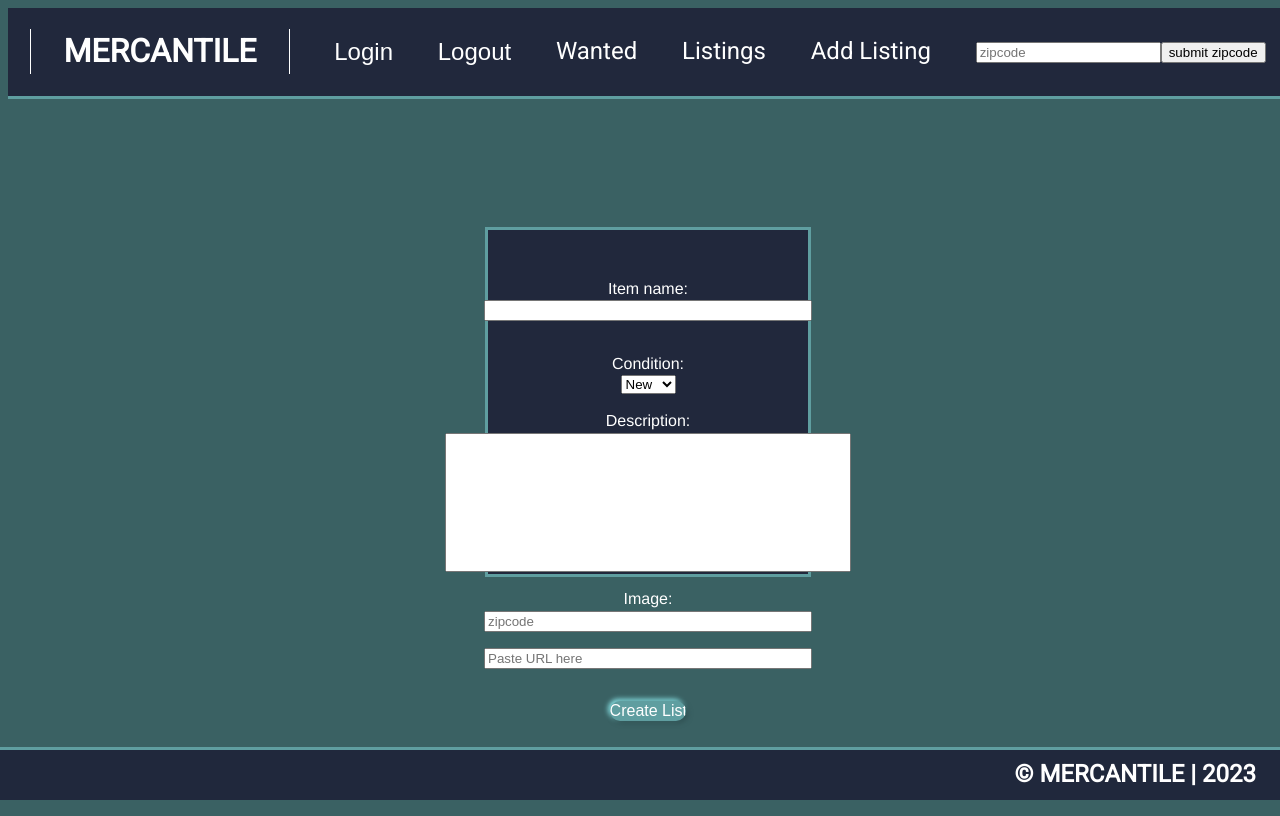
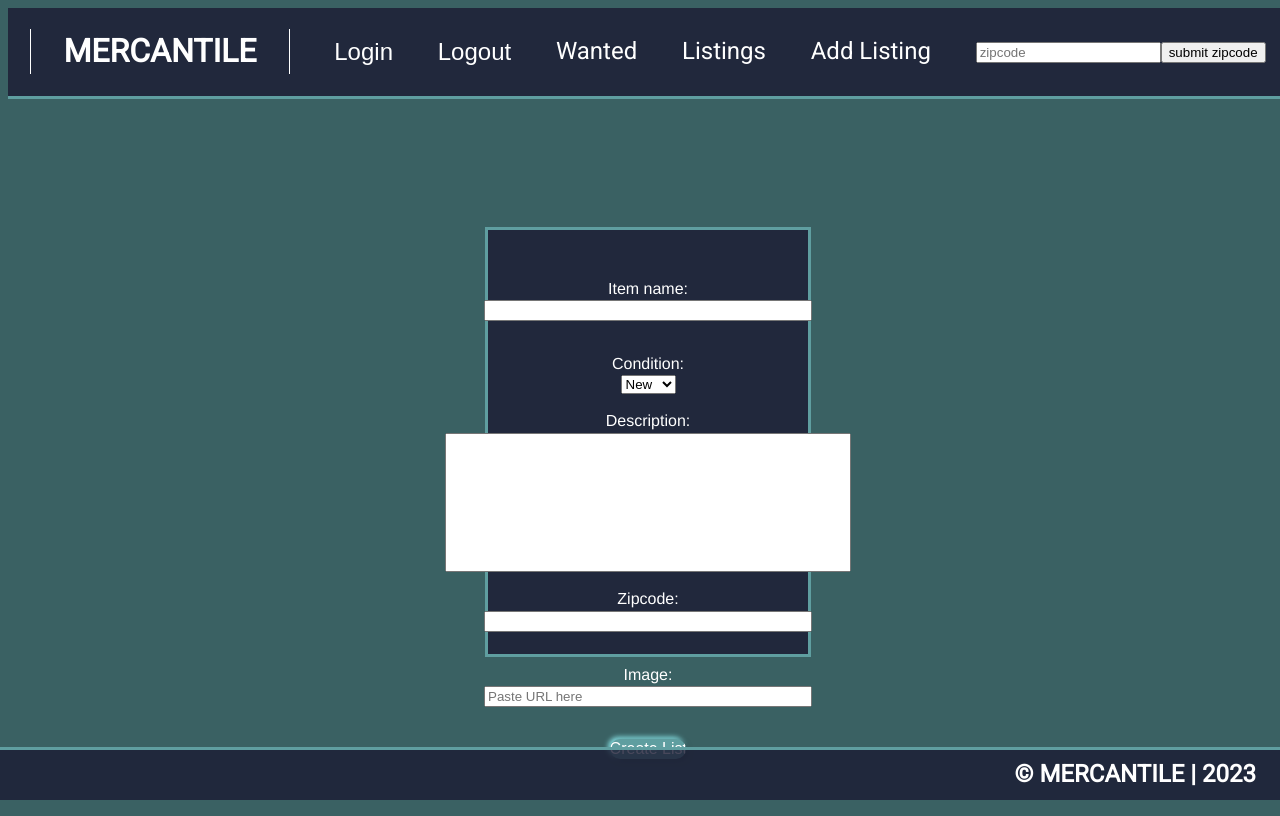
Before and after one commit to sailor-june/mercantile-frontend, a React (Create React App) app: page /items/new in a window 1280 px wide. Built offline with nearby package versions, Linux system fonts and the light colour scheme; no server answers.

Commit message:
finalizing README, minor changes to format in NewItem and corresponding styling

```diff
--- a/src/index.scss
+++ b/src/index.scss
@@ -255,7 +255,7 @@ body {
 .newitem {
   background-color: rgba(27, 27, 50, 0.8);
   border: 3px solid cadetblue;
-  height: 35vh;
+  height: 45vh;
   width: 20vw;
   padding: 2em;
 }
--- a/src/pages/NewItem.js
+++ b/src/pages/NewItem.js
@@ -70,12 +70,11 @@ function NewItem(props) {
           name="description"
           onChange={handleChange}
         />
-        <label for="image">Image:</label>
+        <label for="zipcode">Zipcode:</label>
         <input
           type="text"
           value={newForm.zipcode}
           name="zipcode"
-          placeholder="zipcode"
           onChange={handleChange}
         />
         <input
@@ -85,7 +84,7 @@ function NewItem(props) {
           className="hidden"
           onChange={handleChange}
         />
-
+        <label for="image">Image:</label>
         <input
           type="text"
           value={newForm.image}
```
Also changed, not shown: 1 other file (tests, documents, lock files or other folders).
